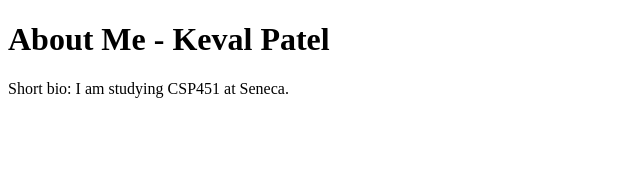
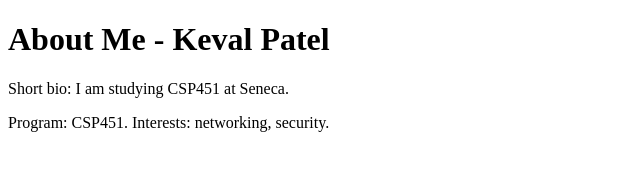
Before and after one commit to kcpatel15/CSP451-CheckPoint1-KevalPatel, a plain HTML site: page about.html in a window 1280 px wide. Shown: the whole page, without its empty margins (0-640 px from the left). Drawn offline with Linux system fonts and the light colour scheme.

Commit message:
docs: expand about.html with program and interests

```diff
--- a/about.html
+++ b/about.html
@@ -4,5 +4,6 @@
 <body>
   <h1>About Me - Keval Patel</h1>
   <p>Short bio: I am studying CSP451 at Seneca.</p>
+  <p>Program: CSP451. Interests: networking, security.</p>
 </body>
 </html>
```
